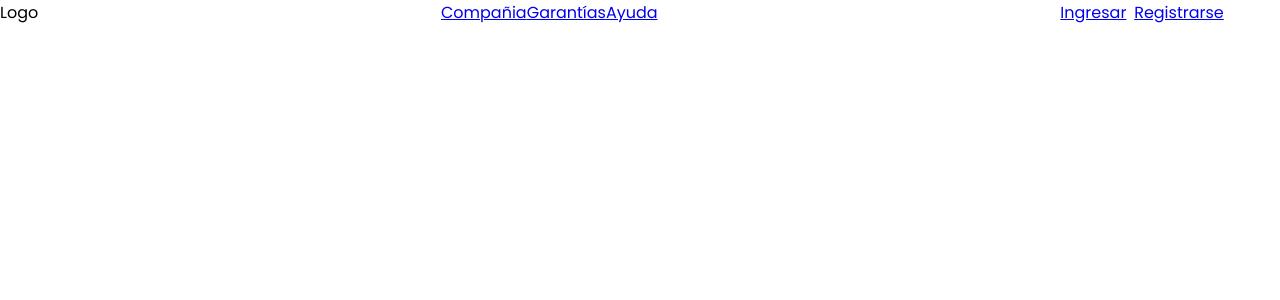
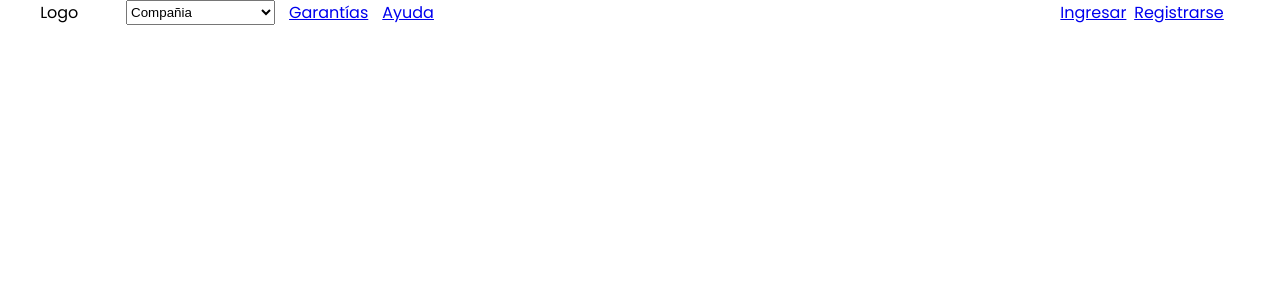
Before and after one commit to DiazAdriel0/AUXIE-App, a React (Vite) app in the folder Client/: page / in a window 1280 px wide. Shown: the top 300 px of the page. Built offline with nearby package versions, Linux system fonts and the light colour scheme.

Commit message:
nav Landing updated

```diff
--- a/Client/src/components/nav-landing/NavLanding.tsx
+++ b/Client/src/components/nav-landing/NavLanding.tsx
@@ -1,15 +1,35 @@
 import style from './navLanding.module.scss'
-import { Link } from 'react-router-dom'
+import { Link, useNavigate } from 'react-router-dom'
 const NavLanding = () => {
+    const navigate = useNavigate()
+    const handlerChange = (
+        event: React.ChangeEvent<HTMLSelectElement>
+    ): void => {
+        const { value } = event.target
+        navigate('/' + value)
+    }
     return (
         <nav className={style.navLanding}>
-            <div className={style.logo}>
+            <div className={style.containerLeft}>
                 <p>Logo</p>
-            </div>
+
                 <div className={style.viewsLanding}>
-                <Link to={'/company'}>
-                    <p>Compañia</p>
-                </Link>
+                    <select
+                        onChange={handlerChange}
+                        name="company"
+                        defaultValue={'default'}
+                    >
+                        <option
+                            className={style.default}
+                            disabled
+                            value="default"
+                        >
+                            Compañia
+                        </option>
+                        <option value="company">Quiénes Somos</option>
+                        <option value="offer">Que ofrecemos</option>
+                        <option value="howItWorks">Como funciona Auxie</option>
+                    </select>
 
                     <Link to={'/guarantee'}>
                         <p>Garantías</p>
@@ -18,6 +38,7 @@ const NavLanding = () => {
                     <Link to={'/help'}>
                         <p>Ayuda</p>
                     </Link>
+                </div>
             </div>
             <div className={style.logInOrRegister}>
                 <Link to={'/form'}>
--- a/Client/src/components/nav-landing/navLanding.module.scss
+++ b/Client/src/components/nav-landing/navLanding.module.scss
@@ -8,11 +8,15 @@
         display: flex;
         gap: 15%;
         align-items: center;
+        justify-content: center;
         padding-left: 5%;
     }
+
     .viewsLanding {
         display: flex;
+        gap: 5%;
     }
+
     .logInOrRegister {
         display: flex;
         gap: 5%;
```
Lines whose indentation alone changed are shown as unchanged.
